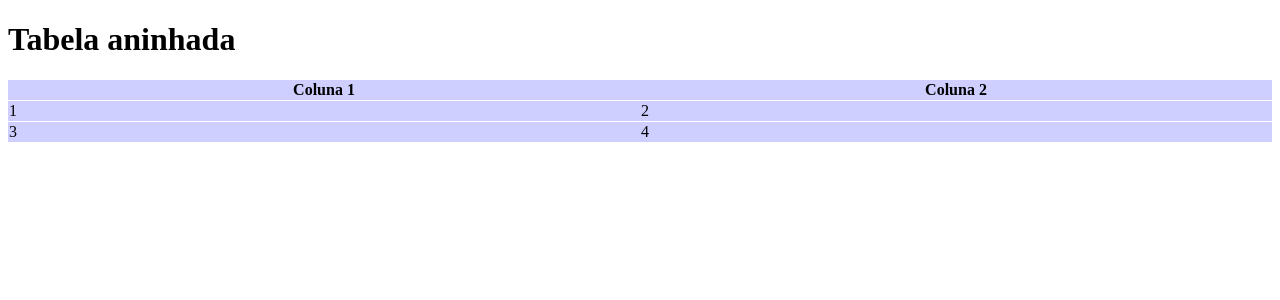
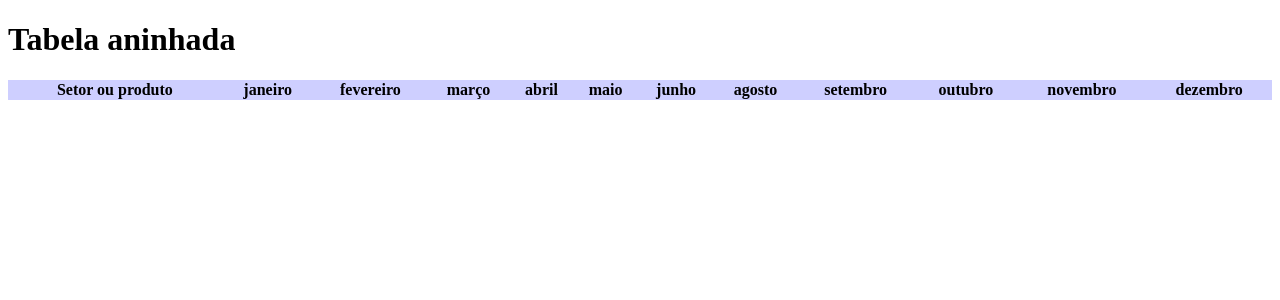
Before and after one commit to Sutil/tabela-aninhada-angular, an Angular app: page / in a window 1280 px wide. Shown: the top 300 px of the page. Built offline with nearby package versions, Linux system fonts and the light colour scheme.

Commit message:
Definindo colunas

```diff
--- a/src/app/compoenents/relatorio-de-vendas/relatorio-de-vendas.component.html
+++ b/src/app/compoenents/relatorio-de-vendas/relatorio-de-vendas.component.html
@@ -1,4 +1,4 @@
 
 <div class="relatorio-de-vendas">
-  <tabela-aninhada></tabela-aninhada>
+  <tabela-aninhada [colunas]="colunas" ></tabela-aninhada>
 </div>
--- a/src/app/compoenents/relatorio-de-vendas/relatorio-de-vendas.component.ts
+++ b/src/app/compoenents/relatorio-de-vendas/relatorio-de-vendas.component.ts
@@ -1,4 +1,5 @@
 import { Component, OnInit } from '@angular/core';
+import { ColunaTabelaAninhada } from '../tabela-aninhada/coluna-tabela-aninhada';
 
 @Component({
   selector: 'relatorio-de-vendas',
@@ -7,6 +8,45 @@ import { Component, OnInit } from '@angular/core';
 })
 export class RelatorioDeVendasComponent implements OnInit {
 
+  colunas: ColunaTabelaAninhada[] = [
+    {
+      cabecalho: 'Setor ou produto'
+    },
+    {
+      cabecalho: 'janeiro',
+    },
+    {
+      cabecalho: 'fevereiro',
+    },
+    {
+      cabecalho: 'março'
+    },
+    {
+      cabecalho: 'abril',
+    },
+    {
+      cabecalho: 'maio',
+    },
+    {
+      cabecalho: 'junho'
+    },
+    {
+      cabecalho: 'agosto',
+    },
+    {
+      cabecalho: 'setembro',
+    },
+    {
+      cabecalho: 'outubro',
+    },
+    {
+      cabecalho: 'novembro',
+    },
+    {
+      cabecalho: 'dezembro',
+    },
+  ];
+
   constructor() { }
 
   ngOnInit(): void {
--- /dev/null
+++ b/src/app/compoenents/tabela-aninhada/coluna-tabela-aninhada.ts
@@ -0,0 +1,5 @@
+
+
+export interface ColunaTabelaAninhada {
+  cabecalho: string;
+}
--- a/src/app/compoenents/tabela-aninhada/tabela-aninhada.component.html
+++ b/src/app/compoenents/tabela-aninhada/tabela-aninhada.component.html
@@ -1,18 +1,12 @@
 <table>
   <thead>
     <tr>
-      <th>Coluna 1</th>
-      <th>Coluna 2</th>
+      <th *ngFor="let coluna of colunas">
+        {{ coluna.cabecalho }}
+      </th>
     </tr>
   </thead>
   <tbody>
-    <tr>
-      <td>1</td>
-      <td>2</td>
-    </tr>
-    <tr>
-      <td>3</td>
-      <td>4</td>
-    </tr>
+
   </tbody>
 </table>
--- a/src/app/compoenents/tabela-aninhada/tabela-aninhada.component.ts
+++ b/src/app/compoenents/tabela-aninhada/tabela-aninhada.component.ts
@@ -1,4 +1,5 @@
-import { Component, OnInit } from '@angular/core';
+import { Component, Input, OnInit } from '@angular/core';
+import { ColunaTabelaAninhada } from './coluna-tabela-aninhada';
 
 @Component({
   selector: 'tabela-aninhada',
@@ -7,6 +8,13 @@ import { Component, OnInit } from '@angular/core';
 })
 export class TabelaAninhadaComponent implements OnInit {
 
+
+  /**
+   * Informe as colunas da sua tabelas
+   */
+  @Input()
+  colunas: ColunaTabelaAninhada[] = [];
+
   constructor() { }
 
   ngOnInit(): void {
```
